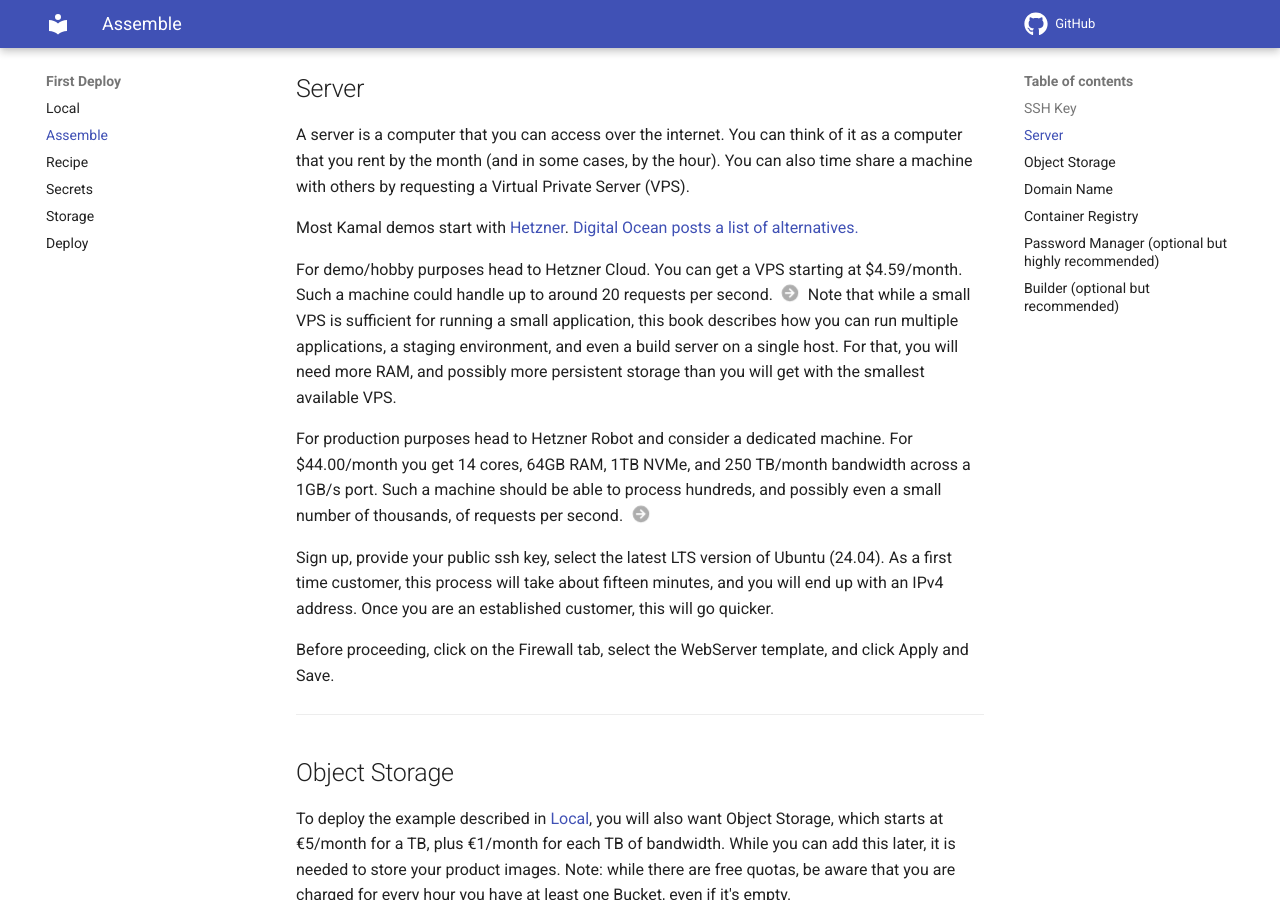
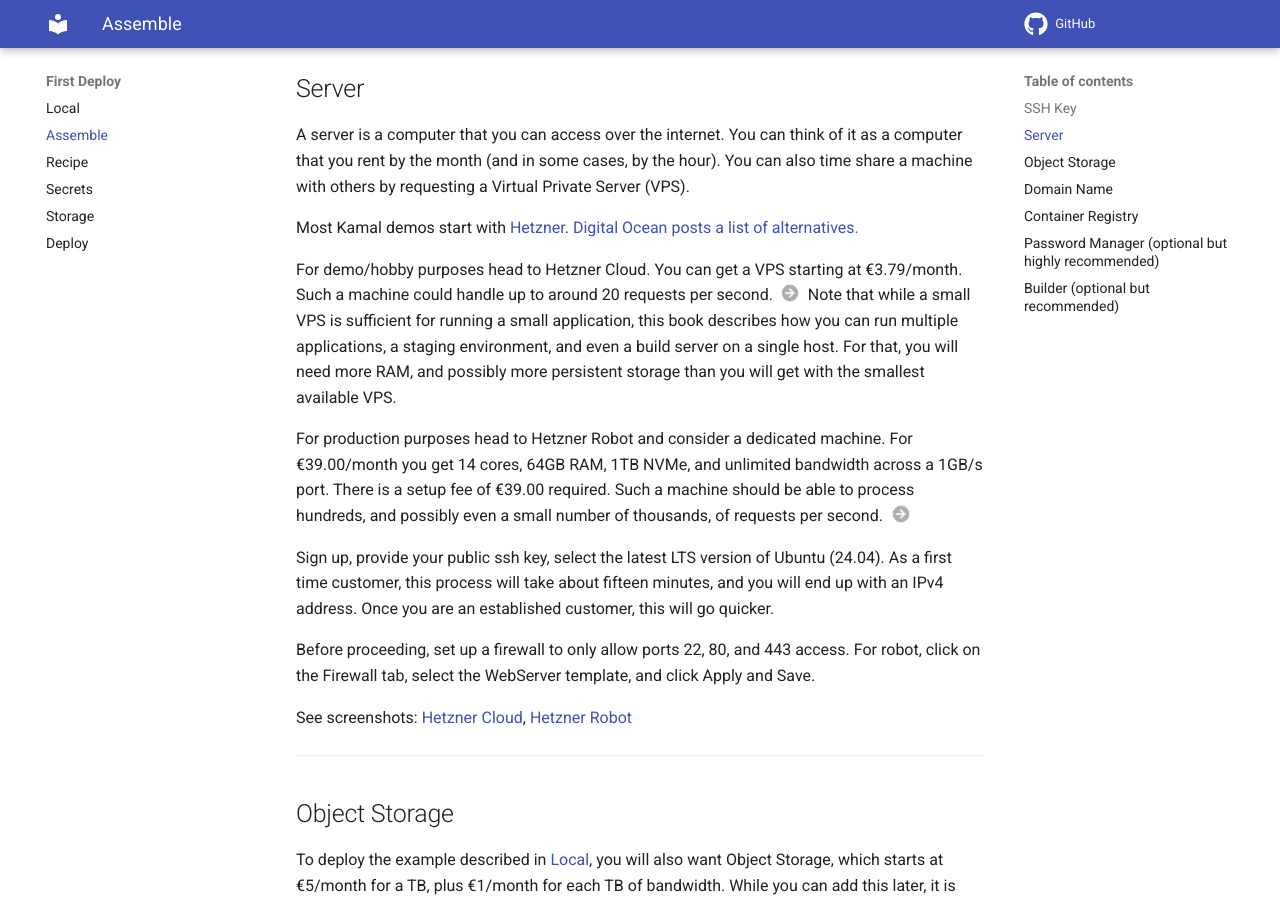
Before and after one commit to rubys/kamal-in-production, an MkDocs documentation site: the page built from docs/Assemble.md, in a window 1280 px wide and 900 px high, scrolled down 1302 px. Built offline with MkDocs 1.6.1 and Material for MkDocs 9.7.7, drawn with Linux system fonts in a browser that asks for light colours; comment, search, counter and statistics services are not loaded; some of the changed text lies outside the part shown.

Commit message:
add hetzner screenshots

```diff
--- a/docs/Assemble.md
+++ b/docs/Assemble.md
@@ -48,14 +48,14 @@
 Most Kamal demos start with [Hetzner](https://www.hetzner.com/).
 [Digital Ocean posts a list of alternatives.](https://www.digitalocean.com/resources/articles/hetzner-alternatives)
 
-For demo/hobby purposes head to Hetzner Cloud. You can get a VPS starting at $4.59/month. Such a machine could handle up to around 20 requests per second. (1)
+For demo/hobby purposes head to Hetzner Cloud. You can get a VPS starting at €3.79/month. Such a machine could handle up to around 20 requests per second. (1)
 Note that while a small VPS is sufficient for running a small application, this book describes how you can run multiple applications, a staging environment, and even a build server on a single host.
 For that, you will need more RAM, and possibly more persistent storage than you will get with the smallest available VPS.
 { .annotate }
 
 1. Source: [How (and why) to run SQLite in production: RubyConf Taiwan 2023](https://fractaledmind.github.io/2023/12/23/rubyconftw/)
 
-For production purposes head to Hetzner Robot and consider a dedicated machine. For $44.00/month you get 14 cores, 64GB RAM, 1TB NVMe, and 250 TB/month bandwidth across a 1GB/s port.
+For production purposes head to Hetzner Robot and consider a dedicated machine. For €39.00/month you get 14 cores, 64GB RAM, 1TB NVMe, and unlimited bandwidth across a 1GB/s port. There is a setup fee of €39.00 required.
 Such a machine should be able to process hundreds, and possibly even a small number of thousands, of requests per second. (1)
 { .annotate }
 
@@ -63,7 +63,9 @@
 
 Sign up, provide your public ssh key, select the latest LTS version of Ubuntu (24.04). As a first time customer, this process will take about fifteen minutes, and you will end up with an IPv4 address. Once you are an established customer, this will go quicker.
 
-Before proceeding, click on the Firewall tab, select the WebServer template, and click Apply and Save.
+Before proceeding, set up a firewall to only allow ports 22, 80, and 443 access.  For robot, click on the Firewall tab, select the WebServer template, and click Apply and Save.
+
+See screenshots: [Hetzner Cloud](Assemble/Hetzner/Cloud.md), [Hetzner Robot](Assemble/Hetzner/Robot.md)
 
 ---
 
```
Also changed, not shown: other parts of docs/Assemble.md (+1 -1 lines), docs/Assemble/Hetzner/Cloud.md (added, +13 -0 lines), docs/Assemble/Hetzner/Robot.md (added, +9 -0 lines), docs/images/hetzner-cloud-create.png (added), docs/images/hetzner-cloud-firewalls-tab.png (added), docs/images/hetzner-cloud-inbound-rules.png (added), docs/images/hetzner-robot-firewall.png (added), docs/images/hetzner-robot-ordering.png (added).
